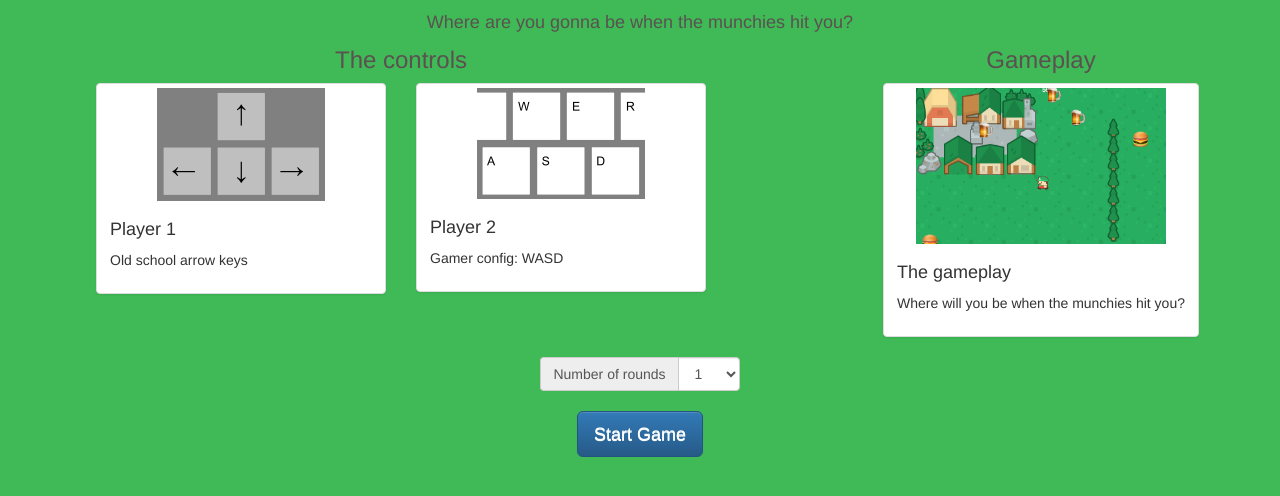
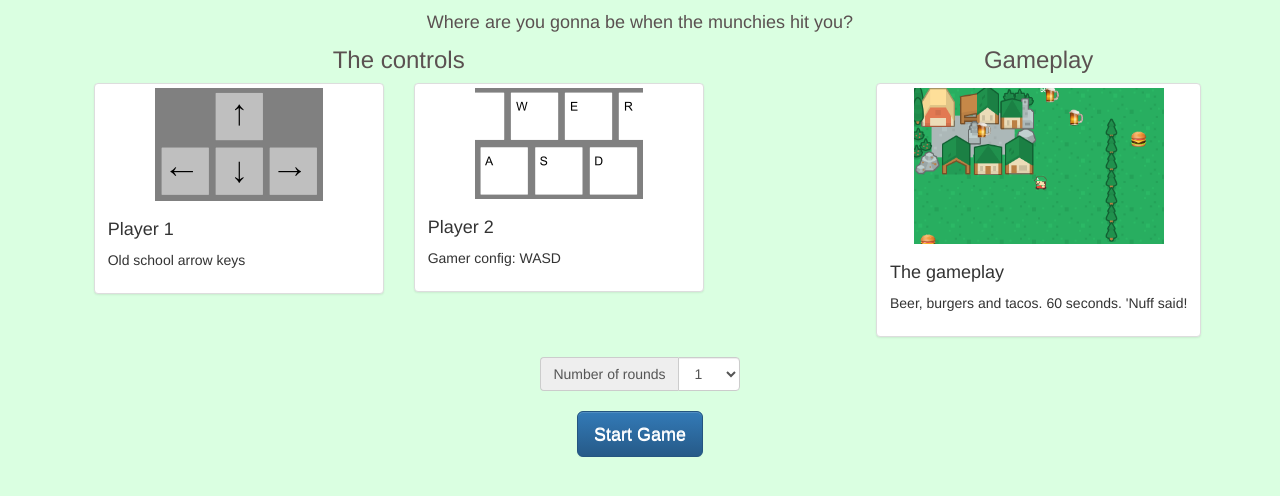
Before and after one commit to manuelrs/WD-game, a plain HTML site: page index.html in a window 1280 px wide. Shown: the part 82-578 px from the top of the page. Drawn offline with nearby package versions, Linux system fonts and the light colour scheme.

Commit message:
Changed the launch layout and colors. Added a redme

```diff
--- a/index.html
+++ b/index.html
@@ -53,7 +53,7 @@
                             <img src="./images/gameplay.png" alt="Munchy munchies gameplay" height="150px" width="250px">
                             <div class="caption">
                                 <h4>The gameplay</h4>
-                                <p>Where will you be when the munchies hit you?</p>
+                                <p>Beer, burgers and tacos. 60 seconds. 'Nuff said!</p>
 
                             </div>
                         </div>
--- a/style.css
+++ b/style.css
@@ -32,7 +32,7 @@ html,
 #canvas,
 #game-board,
 .startScreen {
-  background-color: #3fba56;
+  background-color: #daffe1;
   margin: auto;
 }
 
```
Also changed, not shown: 1 other file.
